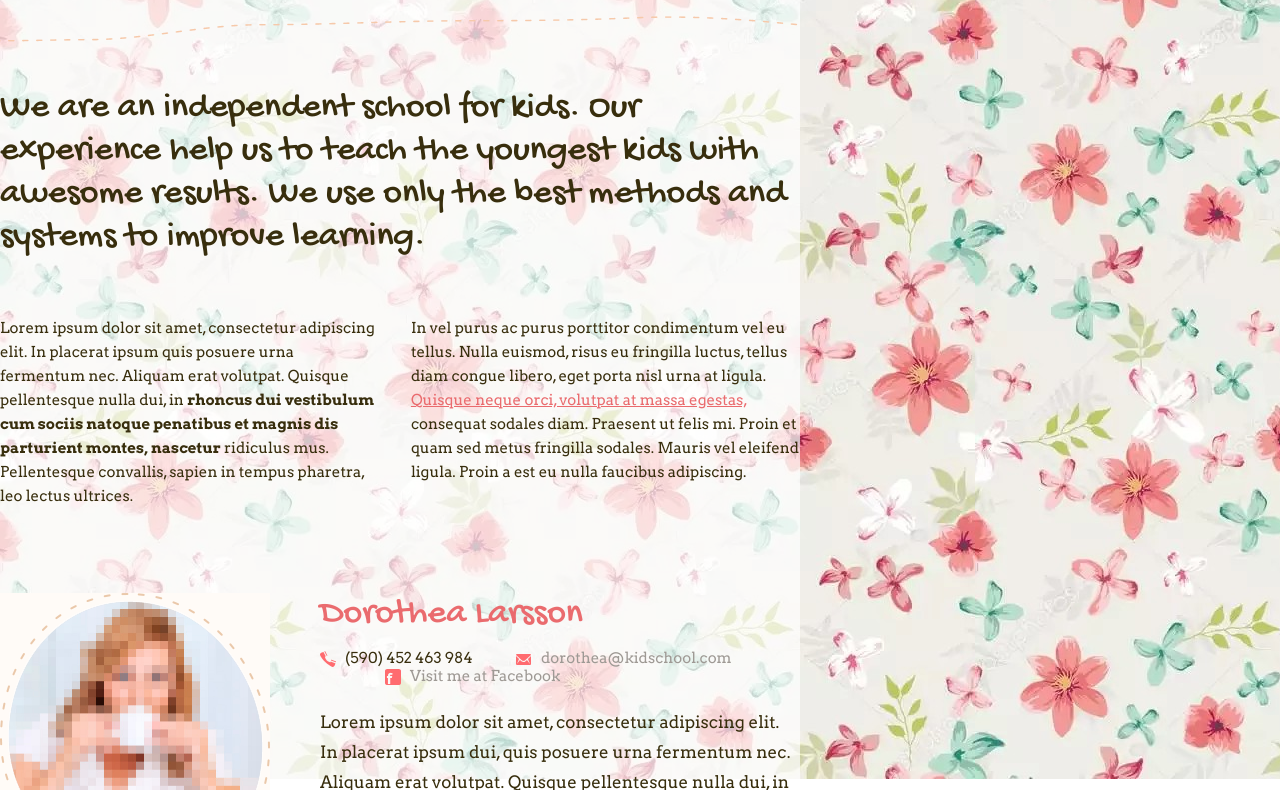
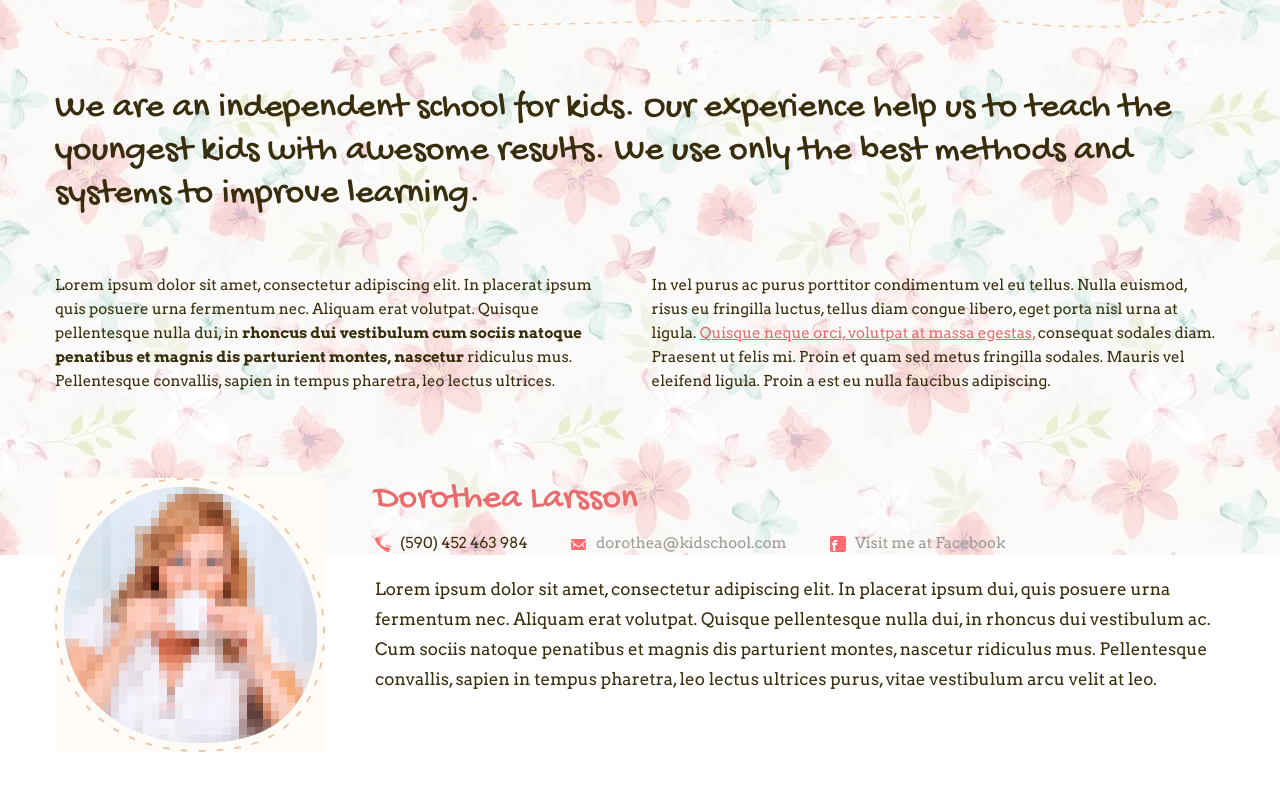
Before and after one commit to jwcastillo/zoebabyshower, a plain HTML site: page about.html in a window 1280 px wide. Shown: the part 245-1035 px from the top of the page. Drawn offline with nearby package versions, Linux system fonts and the light colour scheme.

Commit message:
mejoras varias

```diff
--- a/css/style.css
+++ b/css/style.css
@@ -126,11 +126,6 @@ input[type=tel], input[type=url], input[type=password], input[type=text], input[
 /* Normalized Styles
 ------------------------------------------------------------------------------*/
 
-html {
-  background-image: url(../images/pattenr.jpeg);
-  background-repeat: repeat-x
-}
-
 body {
   font-family: 'Arvo', serif;
   font-size: 15px;
@@ -138,7 +133,19 @@ body {
   /*background: #fffbf7;*/
   -webkit-text-size-adjust: none;
   background: rgba(255, 255, 255, 0.7);
-  width: 100vh;
+}
+
+body::after {
+  content: "";
+  background-image: url(../images/pattenr.jpeg);
+  background-repeat: repeat-x;
+  opacity: 0.3;
+  top: 0;
+  left: 0;
+  bottom: 0;
+  right: 0;
+  position: absolute;
+  z-index: -1;
 }
 
 input, textarea, select, button {
```
